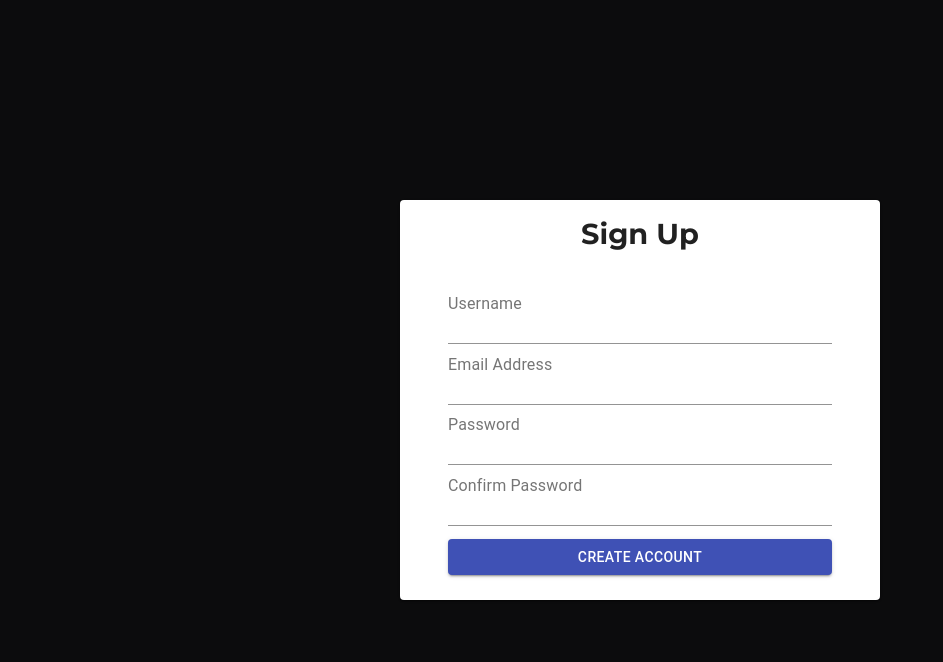
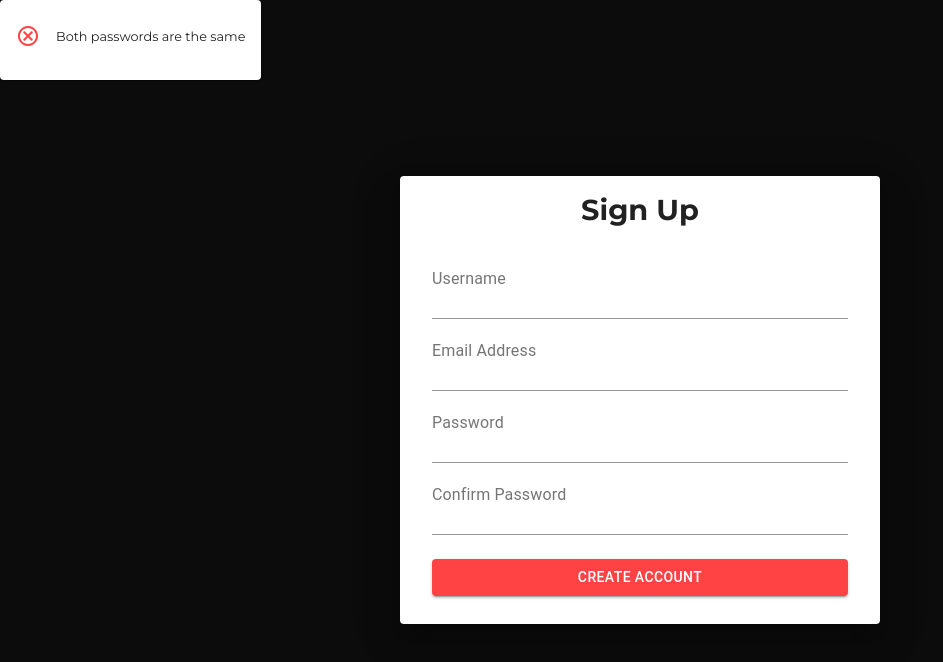
Before and after one commit to kblair40/signup, a React (Create React App) app: page / in a window 1280 px wide. Shown: the top 662 px of the page, without its empty margins (0-943 px from the left). Built offline with nearby package versions, Linux system fonts and the light colour scheme.

Commit message:
Add active validation for all inputs

```diff
--- a/src/App.js
+++ b/src/App.js
@@ -2,6 +2,11 @@ import React from "react";
 import makeStyles from "@material-ui/core/styles/makeStyles";
 
 import Form from "./components/Form/Form";
+
+// COLORS:
+// Success: #5dca36
+// error: #ff4244
+// Others - aqua spring: #effaf6, elm: #1d6d86, black: #0c0c0d, grey: #a0a1a1, piston blue: #4ebeef, copper: #af8536, brown/sepia: #6c3510
 
 // FONTS - COMFORTAA & MONTSERRAT
 
--- a/src/components/Form/Form.js
+++ b/src/components/Form/Form.js
@@ -22,32 +22,29 @@ const useStyles = makeStyles((theme) => ({
   form: {
     width: "100%",
     height: "100%",
+    display: "flex",
+    flexDirection: "column",
+    justifyContent: "space-between",
   },
   formRow: {
-    // width: "100%",
-    margin: ".8rem 0",
+    margin: ".75rem 0",
   },
   usernameInputRoot: {
     width: "100%",
   },
-  submitBtn: {
-    alignSelf: "flex-end",
+  submitBtnRoot: {
+    background: "#ff4244",
   },
   [theme.breakpoints.down("sm")]: {},
   [theme.breakpoints.down("xs")]: {},
 }));
 
-//   passwordInput: "",
-//   passwordHasInvalidLength: false,
-//   passwordHasInvalidChars: false,
-//   confirmPasswordInput: "",
-//   confirmPasswordHasInvalidLength: false,
-//   confirmPasswordHasInvalidChars: false,
-
 const Form = () => {
   const classes = useStyles();
   const [anchorEl, setAnchorEl] = useState(null);
   const [open, setOpen] = useState(false);
+  const [targetName, setTargetName] = useState("");
+
   const dispatch = useDispatch();
   const usernameInput = useSelector((state) => state.auth.usernameInput);
   const usernameHasInvalidLength = useSelector(
@@ -74,6 +71,7 @@ const Form = () => {
   const handleKeyPress = (event) => {
     console.log("TARGET:", event.currentTarget);
     setAnchorEl(event.currentTarget);
+    setTargetName(event.target.name);
     setOpen(true);
   };
 
@@ -109,13 +107,14 @@ const Form = () => {
 
   return (
     <AuthCard>
-      <FormPopper open={open} anchorEl={anchorEl} />
+      <FormPopper open={open} anchorEl={anchorEl} targetName={targetName} />
       <div className={classes.formContainer}>
         <form onSubmit={handleSubmit} className={classes.form}>
           <div className={classes.formRow}>
             <InputLabel>Username</InputLabel>
             <Input
               onChange={handleUsernameChange}
+              name="username"
               classes={{ root: classes.usernameInputRoot }}
               type="text"
               inputProps={{
@@ -130,6 +129,7 @@ const Form = () => {
             <InputLabel>Email Address</InputLabel>
             <Input
               onChange={handleEmailChange}
+              name="email"
               classes={{ root: classes.emailInputRoot }}
               type="text"
               inputProps={{
@@ -143,6 +143,7 @@ const Form = () => {
           <div className={classes.formRow}>
             <InputLabel>Password</InputLabel>
             <Input
+              name="password"
               onChange={handlePasswordChange}
               classes={{ root: classes.passwordInputRoot }}
               type="text"
@@ -157,6 +158,7 @@ const Form = () => {
           <div className={classes.formRow}>
             <InputLabel>Confirm Password</InputLabel>
             <Input
+              name="confirmPassword"
               onChange={handleConfirmPasswordChange}
               classes={{ root: classes.confirmPasswordInputRoot }}
               type="text"
@@ -170,7 +172,13 @@ const Form = () => {
           </div>
 
           <div className={`${classes.formRow} ${classes.submitBtn}`}>
-            <Button type="submit" variant="contained" color="primary" fullWidth>
+            <Button
+              classes={{ root: classes.submitBtnRoot }}
+              type="submit"
+              variant="contained"
+              color="primary"
+              fullWidth
+            >
               Create Account
             </Button>
           </div>
--- a/src/components/Form/FormPopper.js
+++ b/src/components/Form/FormPopper.js
@@ -1,6 +1,6 @@
 import React from "react";
 import makeStyles from "@material-ui/core/styles/makeStyles";
-import Fade from "@material-ui/core/Fade";
+// import Fade from "@material-ui/core/Fade";
 import Paper from "@material-ui/core/Paper";
 import Popper from "@material-ui/core/Popper";
 
@@ -11,17 +11,17 @@ const useStyles = makeStyles((theme) => ({
   paperRoot: {
     minWidth: "10rem",
     minHeight: "5rem",
-    // padding: ".5rem",
+    padding: "1rem",
   },
 }));
 
-const FormPopper = ({ anchorEl, open }) => {
+const FormPopper = ({ anchorEl, open, targetName }) => {
   const classes = useStyles();
   return (
     <div className={classes.popperContainer}>
-      <Popper open={open} anchorEl={anchorEl} placement="right">
+      <Popper open={true} anchorEl={anchorEl} placement="right">
         <Paper classes={{ root: classes.paperRoot }}>
-          <FormPopperContent />
+          <FormPopperContent anchorEl={anchorEl} targetName={targetName} />
         </Paper>
       </Popper>
     </div>
--- a/src/components/Form/FormPopperContent.js
+++ b/src/components/Form/FormPopperContent.js
@@ -1,4 +1,4 @@
-import React from "react";
+import React, { Fragment } from "react";
 import makeStyles from "@material-ui/core/styles/makeStyles";
 import CheckCircleOutlinedIcon from "@material-ui/icons/CheckCircleOutlined";
 import CancelOutlinedIcon from "@material-ui/icons/CancelOutlined";
@@ -6,35 +6,142 @@ import { useSelector } from "react-redux";
 
 const useStyles = makeStyles((theme) => ({
   formPopperContentContainer: {
-    fontFamily: "Montserrat",
+    fontFamily: "Montserrat sans-serif",
     width: "100%",
-    background: "rgba(20,20,200,.2)",
     display: "flex",
     alignItems: "center",
-    // justifyContent: "space-between",
+    justifyContent: "space-between",
   },
   showValidity: {
     fontSize: ".8rem",
+    fontFamily: "Montserrat sans-serif",
+    width: "100%",
+  },
+  validationRow: {
+    display: "flex",
+    width: "100%",
+    alignItems: "center",
+  },
+  rule: {
     marginLeft: "1rem",
+    fontFamily: "Montserrat",
+  },
+  errorIcon: {
+    color: "#ff4244",
+  },
+  validIcon: {
+    color: "#5dca36",
   },
 }));
-const FormPopperContent = () => {
+const FormPopperContent = ({ targetName }) => {
   const classes = useStyles();
+
   const usernameHasInvalidLength = useSelector(
     (state) => state.auth.usernameHasInvalidLength
   );
   const usernameHasInvalidChars = useSelector(
     (state) => state.auth.usernameHasInvalidChars
   );
-  // console.log("VALIDITY:", usernameHasInvalidLength);
+  const emailHasError = useSelector((state) => state.auth.emailHasError);
+  const passwordHasInvalidChars = useSelector(
+    (state) => state.auth.passwordHasInvalidChars
+  );
+  const passwordHasInvalidLength = useSelector(
+    (state) => state.auth.passwordHasInvalidLength
+  );
+  const passwordsMatch = useSelector((state) => state.auth.passwordsMatch);
+
+  const popperContent = () => {
+    return (
+      <Fragment>
+        {/* USERNAME */}
+        {targetName === "username" ? (
+          <div className={classes.showValidity}>
+            <div className={classes.validationRow}>
+              {usernameHasInvalidLength ? (
+                <CancelOutlinedIcon className={classes.errorIcon} />
+              ) : (
+                <CheckCircleOutlinedIcon className={classes.validIcon} />
+              )}
+
+              <p className={classes.rule}>
+                Length is between 7 and 15 characters
+              </p>
+            </div>
+            <div className={classes.validationRow}>
+              {usernameHasInvalidChars ? (
+                <CancelOutlinedIcon className={classes.errorIcon} />
+              ) : (
+                <CheckCircleOutlinedIcon className={classes.validIcon} />
+              )}
+              <p className={classes.rule}>
+                Username does not include any invalid characters
+              </p>
+            </div>
+          </div>
+        ) : targetName === "email" ? (
+          // EMAIL
+          <div className={classes.showValidity}>
+            <div className={classes.validationRow}>
+              {!emailHasError ? (
+                <CancelOutlinedIcon className={classes.errorIcon} />
+              ) : (
+                <CheckCircleOutlinedIcon className={classes.validIcon} />
+              )}
+
+              <p className={classes.rule}>Format is valid</p>
+            </div>
+          </div>
+        ) : targetName === "password" ? (
+          <div className={classes.showValidity}>
+            <div className={classes.validationRow}>
+              {passwordHasInvalidLength ? (
+                <CancelOutlinedIcon className={classes.errorIcon} />
+              ) : (
+                <CheckCircleOutlinedIcon className={classes.validIcon} />
+              )}
+
+              <p className={classes.rule}>
+                Length is between 7 and 15 characters
+              </p>
+            </div>
+            <div className={classes.validationRow}>
+              {!passwordHasInvalidChars ? (
+                <CancelOutlinedIcon className={classes.errorIcon} />
+              ) : (
+                <CheckCircleOutlinedIcon className={classes.validIcon} />
+              )}
+              <p className={classes.rule}>
+                Password does not include any invalid characters
+              </p>
+            </div>
+          </div>
+        ) : (
+          <div className={classes.showValidity}>
+            <div className={classes.validationRow}>
+              {!passwordsMatch ? (
+                <CancelOutlinedIcon className={classes.errorIcon} />
+              ) : (
+                <CheckCircleOutlinedIcon className={classes.validIcon} />
+              )}
+              <p className={classes.rule}>Both passwords are the same</p>
+            </div>
+          </div>
+        )}
+      </Fragment>
+    );
+  };
+
+  console.log("targetName:", targetName);
   return (
     <div className={classes.formPopperContentContainer}>
-      <div>
+      {/* <div>
         <CancelOutlinedIcon />
-      </div>
-      <div className={classes.showValidity}>
-        Valid Length: {usernameHasInvalidLength ? "False" : "True"}
-      </div>
+      </div> */}
+      {/* <div className={classes.showValidity}>
+        <p>Valid Length: {usernameHasInvalidLength ? "False" : "True"}</p>
+      </div> */}
+      {popperContent()}
     </div>
   );
 };
--- a/src/components/UI/AuthCard.js
+++ b/src/components/UI/AuthCard.js
@@ -13,6 +13,7 @@ const useStyles = makeStyles((theme) => ({
   },
   authCard: {
     height: "50vh",
+    minHeight: "28rem",
     width: "40vw",
     minWidth: "20rem",
     maxWidth: "30rem",
@@ -25,12 +26,11 @@ const useStyles = makeStyles((theme) => ({
     margin: "1rem 0",
   },
   cardContent: {
-    padding: "1rem 3rem",
+    padding: "1rem 2rem",
   },
   [theme.breakpoints.down("sm")]: {
     authCard: {
       width: "65vw",
-      padding: ".5rem",
     },
   },
   [theme.breakpoints.down("xs")]: {
@@ -45,7 +45,7 @@ const AuthCard = (props) => {
   return (
     <Backdrop>
       <div className={classes.authCardContainer}>
-        <Card className={classes.authCard}>
+        <Card elevation={24} classes={{ root: classes.authCard }}>
           <div className={classes.cardHeader}>Sign Up</div>
           <div className={classes.cardContent}>{props.children}</div>
         </Card>
--- a/src/index.css
+++ b/src/index.css
@@ -1,3 +1,7 @@
+* {
+  box-sizing: border-box;
+}
+
 html {
   overflow-x: hidden;
 }
--- a/src/store/authSlice.js
+++ b/src/store/authSlice.js
@@ -45,7 +45,7 @@ const authSlice = createSlice({
       const isInvalidLength = !validators.usernameLength(username);
       const hasInvalidChars = !validators.usernameChars(username);
       console.log("USERNAME");
-      console.log("usernameInput:", username);
+      // console.log("usernameInput:", username);
       console.log("isInvalidLength:", isInvalidLength);
       console.log("hasInvalidChars:", hasInvalidChars, "\n\n");
       state.usernameInput = username;
@@ -56,7 +56,7 @@ const authSlice = createSlice({
       const { email } = action.payload;
       const isValidFormat = validators.emailChars(email);
       console.log("Email");
-      console.log("emailInput:", email);
+      // console.log("emailInput:", email);
       console.log("isValidFormat:", isValidFormat, "\n\n");
       state.emailInput = email;
       state.emailHasError = isValidFormat;
@@ -66,7 +66,7 @@ const authSlice = createSlice({
       const isInvalidLength = !validators.passwordLength(password);
       const hasInvalidChars = !validators.passwordChars(password);
       console.log("Password");
-      console.log("passwordInput:", password);
+      // console.log("passwordInput:", password);
       console.log("isInvalidLength:", isInvalidLength);
       console.log("hasInvalidChars:", hasInvalidChars, "\n\n");
       state.passwordInput = password;
```
Also changed, not shown: src/helpers.js (added, +18 -0 lines).
